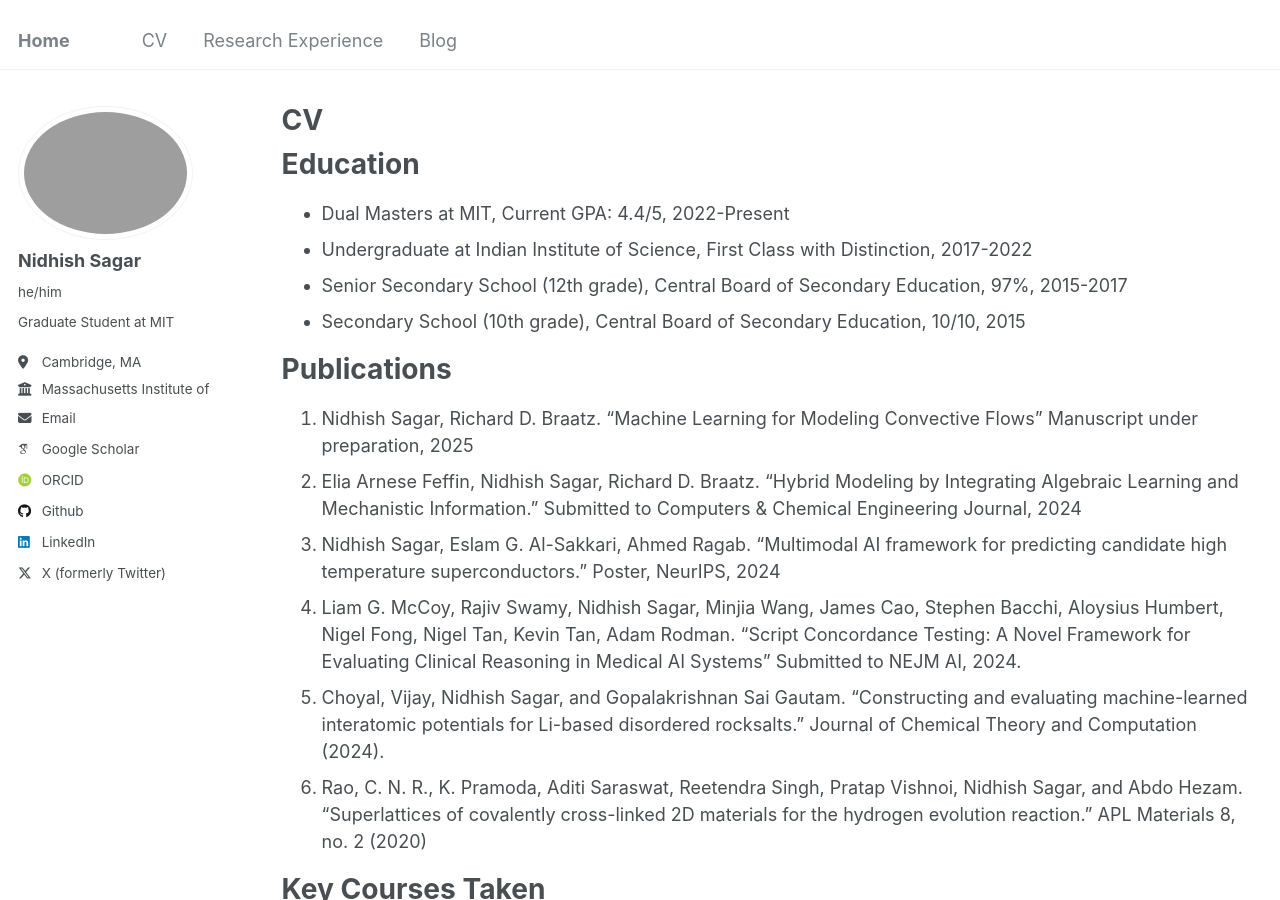
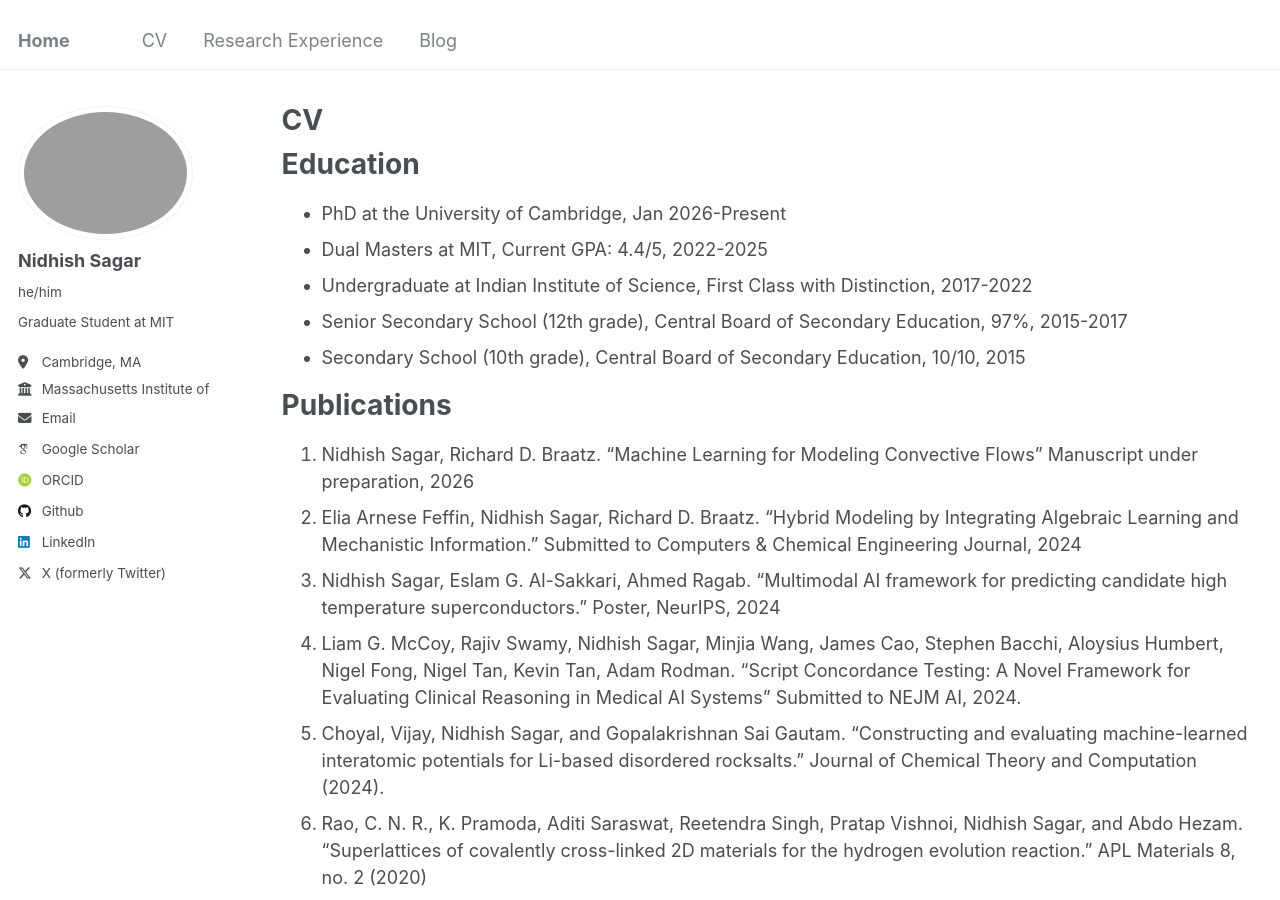
Before and after one commit to sagarnidhish/sagarnidhish.github.io, a Jekyll site: the page built from _pages/cv.md, in a window 1280 px wide and 900 px high. Built offline with Jekyll 4.4.1, drawn with Linux system fonts in a browser that asks for light colours; some web fonts are replaced.

Commit message:
Update cv.md

```diff
--- a/_pages/cv.md
+++ b/_pages/cv.md
@@ -10,7 +10,8 @@
 
 Education
 ======
-* Dual Masters at MIT, Current GPA: 4.4/5, 2022-Present
+* PhD at the University of Cambridge, Jan 2026-Present
+* Dual Masters at MIT, Current GPA: 4.4/5, 2022-2025
 * Undergraduate at Indian Institute of Science, First Class with Distinction, 2017-2022
 * Senior Secondary School (12th grade), Central Board of Secondary Education, 97%, 2015-2017
 * Secondary School (10th grade), Central Board of Secondary Education, 10/10, 2015
@@ -19,7 +20,7 @@
 Publications
 ======
 
-1. Nidhish Sagar, Richard D. Braatz. "Machine Learning for Modeling Convective Flows" Manuscript under preparation, 2025
+1. Nidhish Sagar, Richard D. Braatz. "Machine Learning for Modeling Convective Flows" Manuscript under preparation, 2026
 2. Elia Arnese Feffin, Nidhish Sagar, Richard D. Braatz. "Hybrid Modeling by Integrating Algebraic Learning and Mechanistic Information." Submitted to Computers & Chemical Engineering Journal, 2024
 3. Nidhish Sagar, Eslam G. Al-Sakkari, Ahmed Ragab. "Multimodal AI framework for predicting candidate high temperature superconductors." Poster, NeurIPS, 2024
 4. Liam G. McCoy, Rajiv Swamy, Nidhish Sagar, Minjia Wang, James Cao, Stephen Bacchi, Aloysius Humbert, Nigel Fong, Nigel Tan, Kevin Tan, Adam Rodman. "Script Concordance Testing: A Novel Framework for Evaluating Clinical Reasoning in Medical AI Systems" Submitted to NEJM AI, 2024.
```
